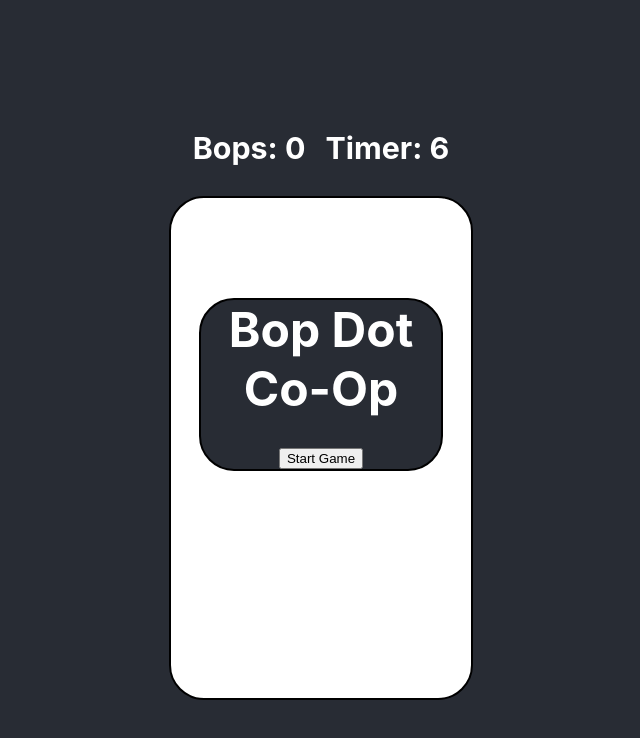
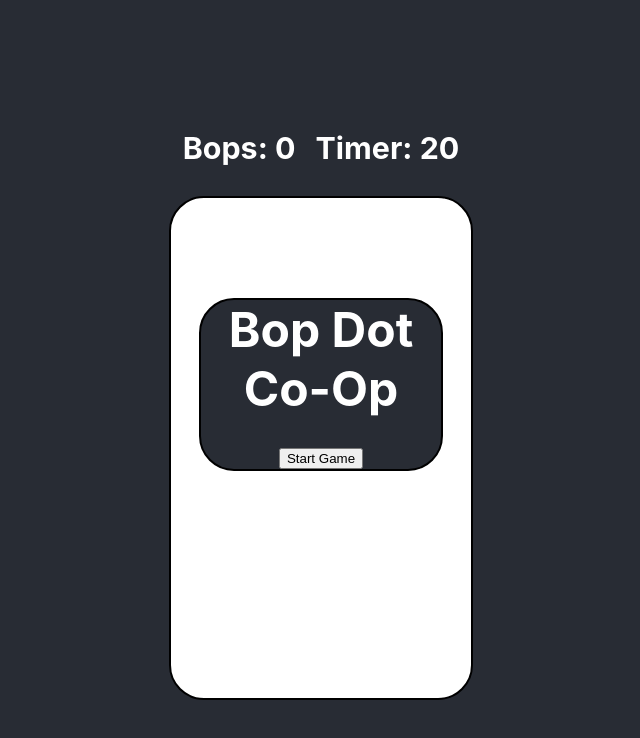
Before and after one commit to bungernt12/dot-bop, a React (Create React App) app: page /CoOp in a window 1280 px wide. Shown: the top 738 px of the page, without its empty margins (319-959 px from the left). Built offline with nearby package versions, Linux system fonts and the light colour scheme.

Commit message:
Change game length to 20 seconds

```diff
--- a/src/Pages/CoOp.js
+++ b/src/Pages/CoOp.js
@@ -6,7 +6,7 @@ function CoOp() {
   const [bopCount, setBopCount] = useState(0);
   const [gameRunning, setGameRunning] = useState(false);
   const [gameOver, setGameOver] = useState(false);
-  const gameLength = 6;
+  const gameLength = 20;
 
   return (
     <div className="App">
```
